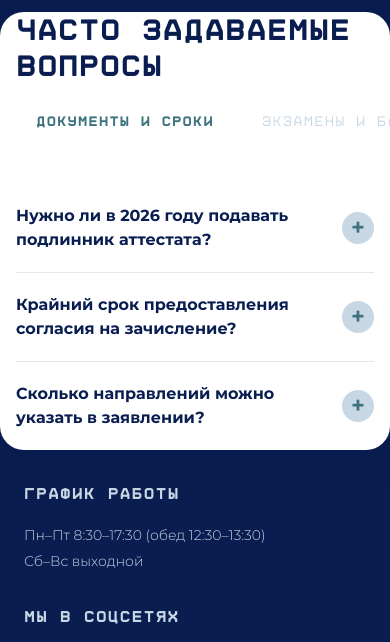
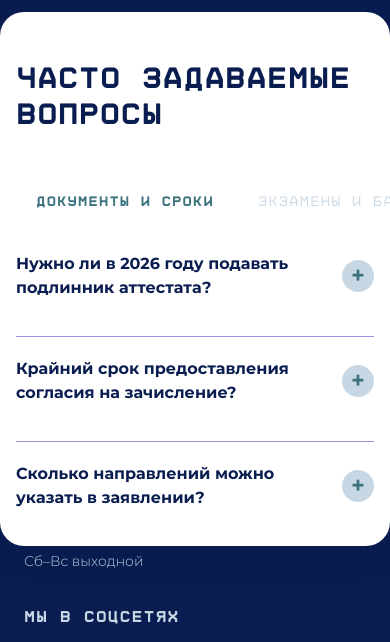
Before and after one commit to mary-dann/rsatu-excursion, a website built with Vite: page faq.html in a window 390 px wide. Shown: the part 61-703 px from the top of the page. Built offline with nearby package versions, Linux system fonts and the light colour scheme.

Commit message:
исправлены отступы у вопросов

```diff
--- a/src/styles/blocks/faq.css
+++ b/src/styles/blocks/faq.css
@@ -8,12 +8,11 @@
   }
 
   .faq-page__title {
-    @apply font-mono font-bold text-3xl md:text-5xl text-brand-dark mb-4;
+    @apply font-mono font-bold text-3xl md:text-5xl text-brand-dark mb-12 mt-12;
   }
 
-
   .faq-tabs {
-    @apply flex gap-2 mb-8 overflow-x-auto pb-2 -mx-4 px-4;
+    @apply flex gap-1 overflow-x-auto pb-2 -mx-4 px-4;
     scrollbar-width: none;
     -ms-overflow-style: none;
   }
@@ -47,7 +46,7 @@
   }
 
   .faq-item {
-    @apply border-b border-gray-200 last:border-0;
+    @apply border-b border-brand-blue/50 last:border-0;
   }
 
   /* Кнопка вопроса */
@@ -55,7 +54,7 @@
     @apply w-full flex items-center justify-between gap-4 py-5 text-left
            font-sans text-base md:text-lg font-semibold text-brand-dark
            bg-transparent border-0 cursor-pointer
-           transition-colors duration-200
+           transition-colors duration-200 mb-4
            hover:text-brand-blue focus-visible:outline-none focus-visible:ring-2 focus-visible:ring-brand-blue rounded;
   }
 
@@ -75,6 +74,6 @@
   }
 
   .faq-item__answer p {
-    @apply font-sans text-base text-gray-700 leading-relaxed pb-5 pr-12;
+    @apply font-sans text-base leading-relaxed pb-5 pr-12;
   }
 }
```
